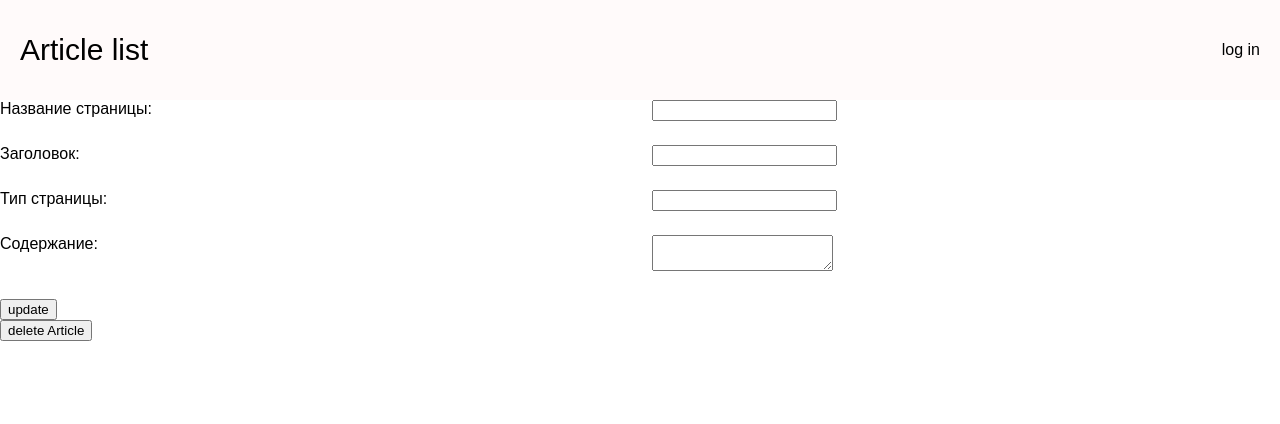
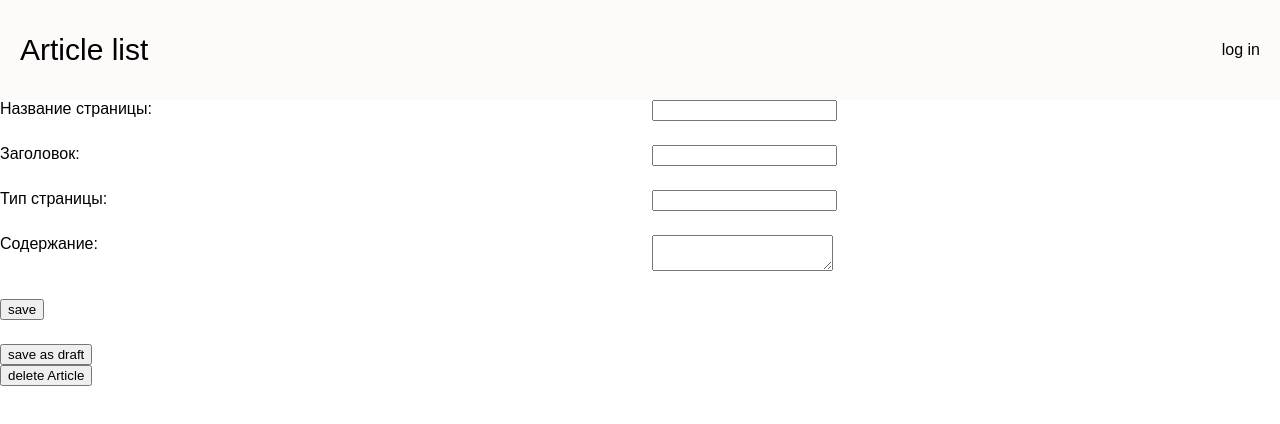
Before and after one commit to jekapulpit/foundation, a React (Create React App) app in the folder client/: page /articles/1 in a window 1280 px wide. Both pictures are taken after a click on the button "edit". Shown: the top 424 px of the page. Built offline with nearby package versions, Linux system fonts and the light colour scheme; no server answers.

Commit message:
added draft saving method

```diff
--- a/client/src/components/ArticlePage.jsx
+++ b/client/src/components/ArticlePage.jsx
@@ -4,13 +4,15 @@ import ArticleFields from "./article/ArticleFields";
 import EditArticleForm from "./article/EditArticleForm";
 import { SET_ARTICLE, HANDLE_EDIT, HANDLE_UPDATE } from '../actionTypes'
 import { getTokenFromCookie } from "../services/cookieServices";
+import {mapFieldsToValues} from "../services/mapFieldsToValuesService";
 import '../stylesheets/components/ArticlePage.scss'
 
 class ArticlePage extends React.Component {
     constructor(props) {
         super(props);
         this.handleUpdate = this.handleUpdate.bind(this);
-        this.handleEdit = this.handleEdit.bind(this)
+        this.handleEdit = this.handleEdit.bind(this);
+        this.handleSaveAsDraft = this.handleSaveAsDraft.bind(this)
     }
 
     componentDidMount() {
@@ -26,14 +28,6 @@ class ArticlePage extends React.Component {
                 this.props.toggleSetArticle(data)
             })
     }
-
-    mapFieldsToValues = (fields) => {
-        let newArticle = fields;
-        for (var key in newArticle) {
-            newArticle[key] = fields[key].value
-        }
-        return newArticle;
-    };
 
     handleUpdate = (newArticleValues) => {
         fetch(`http://localhost:3001/api/v4/articles/${this.props.match.params.id}`, {
@@ -54,7 +48,7 @@ class ArticlePage extends React.Component {
 
     handleEdit = (ArticleFields = {}) => {
         if(this.props.currentArticle.editable){
-            this.handleUpdate(this.mapFieldsToValues(ArticleFields))
+            this.handleUpdate(mapFieldsToValues(ArticleFields))
         }
         this.props.toggleHandleEdit(this.props.currentArticle.editable)
     };
@@ -74,11 +68,32 @@ class ArticlePage extends React.Component {
             })
     };
 
+    handleSaveAsDraft = (articleFields = this.props.currentArticle) => {
+        fetch(`http://localhost:3001/api/v4/drafts/`, {
+                method: 'POST',
+                headers: {
+                    'Content-Type': 'application/json',
+                    'Authorization': getTokenFromCookie()
+                },
+                body: { draft: {...articleFields, article_id: articleFields.name} }
+            },
+        )
+            .then((response) => { return response.json() })
+            .then((data) => {
+                if(data.success)
+                    console.log('yea, it saved');
+            })
+    };
+
     render() {
         let ArticleView = !this.props.currentArticle.editable ?
-            (<ArticleFields handleEdit={this.handleEdit} currentArticle={this.props.currentArticle} />)
+            (<ArticleFields handleSaveAsDraft={this.handleSaveAsDraft}
+                            handleEdit={this.handleEdit}
+                            currentArticle={this.props.currentArticle} />)
             :
-            (<EditArticleForm handleEdit={this.handleEdit} currentArticle={this.props.currentArticle}/>);
+            (<EditArticleForm handleSaveAsDraft={this.handleSaveAsDraft}
+                              handleEdit={this.handleEdit}
+                              currentArticle={this.props.currentArticle}/>);
         return (
             <div className={"container"}>
                 <div className="Article-page">
@@ -89,7 +104,6 @@ class ArticlePage extends React.Component {
         )
     }
 }
-
 
 const mapStateToProps = state => ({
     currentArticle: state.article.currentArticle,
--- a/client/src/components/article/ArticleFields.jsx
+++ b/client/src/components/article/ArticleFields.jsx
@@ -8,6 +8,7 @@ const ArticleFields = props => {
                     {props.currentArticle.body}
                 </div>
                 <button onClick={() => props.handleEdit()}>edit</button>
+                <button onClick={() => props.handleSaveAsDraft()}>save as draft</button>
             </React.Fragment>
         )
 };
--- a/client/src/components/article/EditArticleForm.jsx
+++ b/client/src/components/article/EditArticleForm.jsx
@@ -1,5 +1,6 @@
 import React from "react"
 import Grid from '@material-ui/core/Grid';
+import {mapFieldsToValues} from "../../services/mapFieldsToValuesService";
 
 const EditArticleForm = props => {
     let articleFields = {};
@@ -34,7 +35,10 @@ const EditArticleForm = props => {
                     <textarea ref={input => articleFields.body = input} defaultValue={props.currentArticle.body} />
                 </Grid>
                 <Grid item xs={12}>
-                    <button onClick={() => props.handleEdit(articleFields)}>update</button>
+                    <button onClick={() => props.handleEdit(articleFields)}>save</button>
+                </Grid>
+                <Grid item xs={12}>
+                    <button onClick={() => props.handleSaveAsDraft(mapFieldsToValues(articleFields))}>save as draft</button>
                 </Grid>
             </Grid>
     )
```
